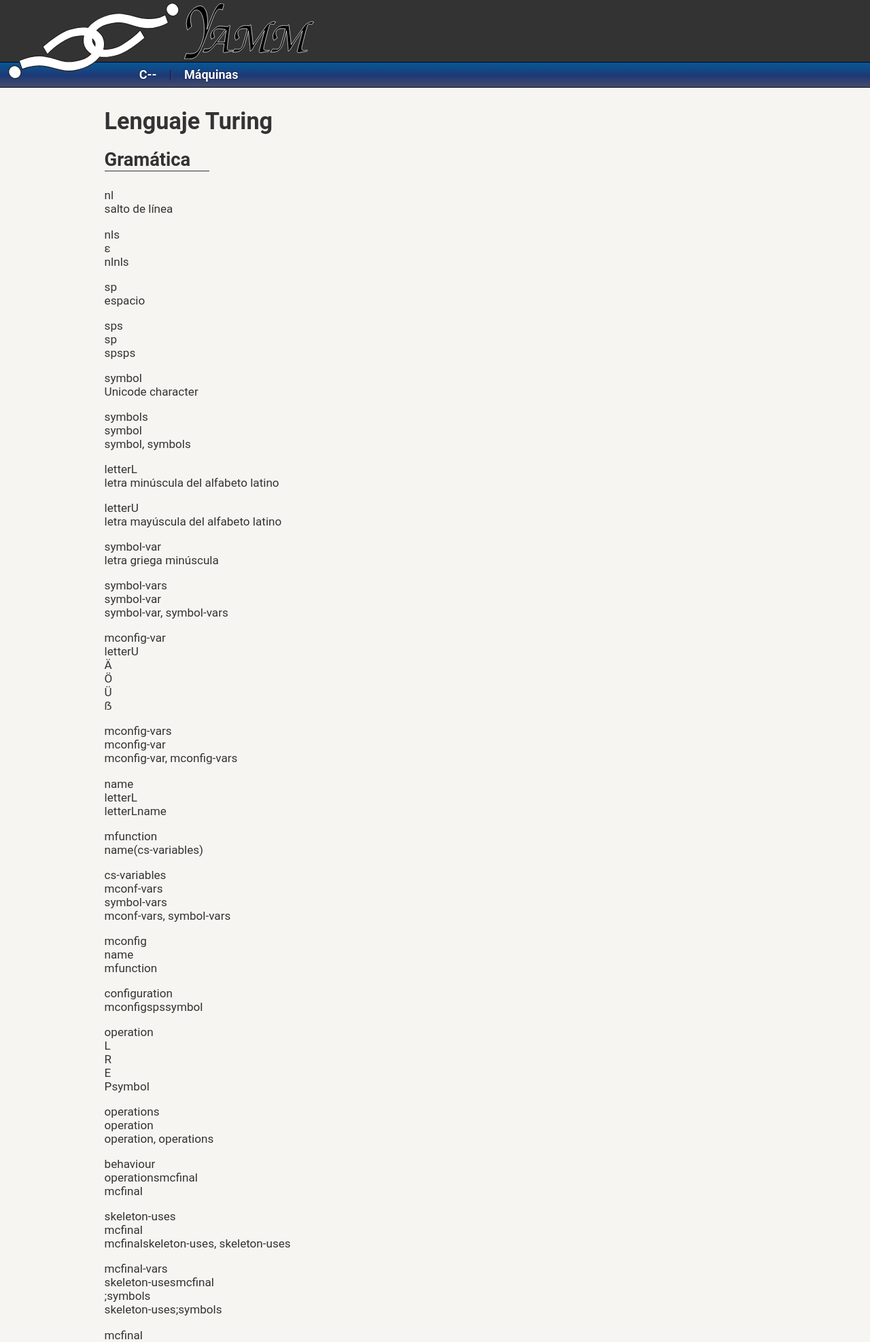
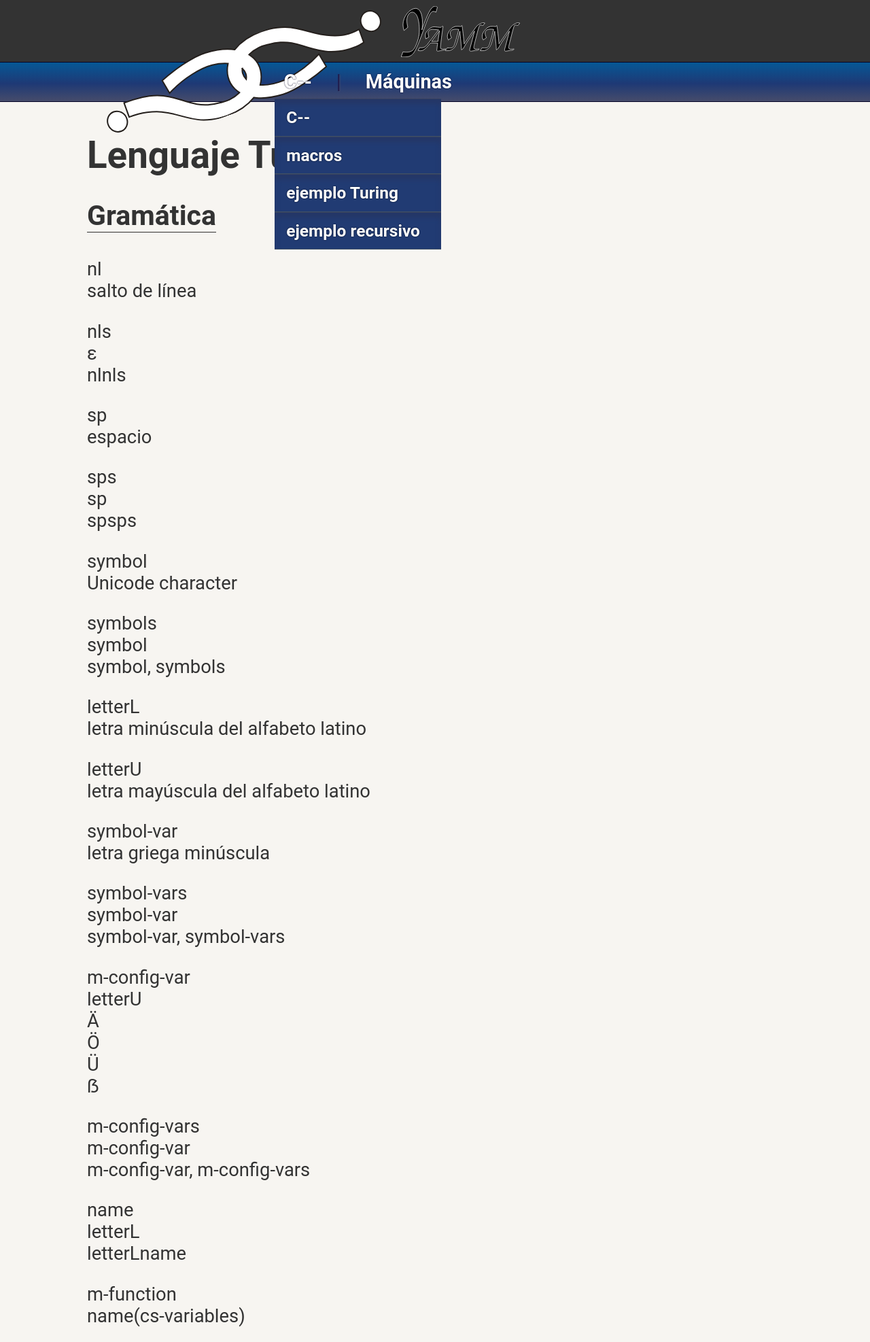
Before and after one commit to rjcordoba/yamm, a PHP site: page /tlenguaje.html in a window 1280 px wide; the page is wider, and only the part inside the window is pictured. Shown: the top 1974 px of that part at 68% size. Run offline with PHP 8.4, Linux system fonts and the light colour scheme.

Commit message:
16-01-20, desplegables.

```diff
--- a/css/general.css
+++ b/css/general.css
@@ -1,14 +1,11 @@
 html{
     background-color:#060813;
-    font-size:10px;
     --color-nav:#050427;
 }
 
 body{
-    margin:0;
-    padding:0;
     font-family: Roboto,Helvetica,Arial,sans-serif;
-    font-size:1.2em;
+    font-size:20px;
 	background-color:#f7f5f1;
 }
 
@@ -23,42 +20,41 @@ img{
     height:auto;
 }
 
+#cont-principal{
+	color:#333;
+}
+
 .anchura{
     max-width:1400px;
 	margin:0 auto;
 	box-sizing:border-box;
 }
 
-#cont-principal{
-	color:#333;
+body  > header{
+    background-color:#333;
+    padding:0.3em 2em 0;
 }
 
 header .anchura{
-    position:relative;
-    padding:0.3em 0.3% 0;
-}
-
-body  > header{
-    background-color:#333;
+	position:relative;
 }
 
 header img[src*="icono"]{
-    width:21%;
+    width:15em;
     transform: rotate(-20deg);
     position:absolute;
-    top:1.4em;
+    top:1.8em;
+	left:3em;
 }
 
 header img[src*="letras"]{
-    margin-left:21%;
+    margin-left:18.5em;
     width:15%;
 }
 
 body > nav{
     font-size:1em;
-	padding:0.4em 0;
 	color:#fff;
-    çlist-style:none;
     background: linear-gradient(to bottom, #065896 0%,#1e3975 54%,#464c6b 100%);
     border-style:solid;
     border-color:var(--color-nav);
@@ -71,17 +67,42 @@ body > nav a, body > nav a:visited{
 	color:#fff;
 }
 
-body > nav li:first-child{
-    margin-left:16%;
+body > nav > ul{
+    padding-left:14.5em;
 }
 
-body > nav li{
+body > nav > ul > li{
     display:inline-block;
-    padding:0;
+	position:relative;
+	padding:0.4em 0;
     text-shadow: 0px 0px 2px var(--color-nav);
 }
 
-body > nav li::before{
+body > nav li > ul{
+	position:absolute;
+	top:94%;
+	left:-0.55em;
+	/* display:none; */
+	background-color:#213b73;
+	font-size:0.85em;
+	width:10em;
+	color:#fff;
+	text-shadow: 0px 0px 2px #01091b;
+}
+
+body > nav li > ul li{
+	padding:0.5em 0.7em;
+	border-bottom:solid 1px #415165;
+	border-top:solid 1px #34405f;
+	box-shadow:inset 0 0.3em 0.3em 0 #253767;
+}
+
+body > nav li > ul li:hover{
+	background-color:#384c7f;
+	box-shadow:none;
+}
+
+body > nav >ul > li::before{
     content:"|";
     margin:0 1em;
     font-weight:normal;
@@ -142,17 +163,6 @@ body > footer{
     color:#8d928d;
 }
 
-@media (min-width:1400px){
-    body{
-		font-size:2em;
-    }
-	/*  body  > div:first-child > header{ */
-	/* padding-top:0.5%; */
-	/*  } */
-    header img[src*="icono"]{
-		top:1.98em;
-    }
-}
 
 @media (min-width:1100px) and (max-width:1399px){
     body{
--- a/css/macros.css
+++ b/css/macros.css
@@ -17,7 +17,7 @@ aside.aclarcn, aside.warning{
 	align-items:center;
 	font-size: 0.8em;
     line-height: 1.5;
-	border-left:solid 5px #e1e2e2;
+	border-left:solid 0.25em #e1e2e2;
 	padding:0.5em 0.8em;
 	margin:1.6em 0 4.5em;
 	background-color:rgb(225,226,226,0.18);
@@ -620,7 +620,7 @@ pre .flechita::before{
 
 .expansor .flechita::before{
 	position:relative;
-	bottom:0.1em;
+	bottom:0.15em;
 }
 
 .expansor .ppuntos .flechita::before{
--- a/css/tlenguaje.css
+++ b/css/tlenguaje.css
@@ -1,30 +1,3 @@
-#cont-principal{
-	/* font-size:0.83em; */
-	--textocolor:#333;
-	color:var(--textocolor);
-}
-
-#cont-principal main{
-	padding:1.7em 10% 8em 12%;
-}
-
-#cont-principal ul{
-	list-style:none;
-}
-
-#cont-principal h1{
-	padding-bottom:0.4em;
-	font-size:2em;
-}
-
-main h2{
-	margin:0.3em 0 0.6em;
-	padding-right:1em;
-	display:inline-block;
-	border-bottom:1px solid;
-	font-size:1.6em;
-}
-
 main h2#ej{
 	margin-top:1em;
 }
--- a/tlenguaje.html
+++ b/tlenguaje.html
@@ -24,7 +24,18 @@
     </header>
     <nav>
 	  <ul class="anchura">
-	    <li><a href="./clenguaje.html">C--</a></li><li><a href="./index.html">Máquinas</a></li>
+	    <li>
+		  <a href="./clenguaje.html">C--</a>
+		  <ul>
+			<li>C--</li>
+			<li>macros</li>
+			<li>ejemplo Turing</li>
+			<li>ejemplo recursivo</li>
+		  </ul>
+		</li>
+		<li>
+		  <a href="./index.html">Máquinas</a>
+		</li>
       </ul>
     </nav>
 	<div id="cont-principal" class="anchura">
@@ -96,7 +107,7 @@
 			  </ul>
 			</li>
 			<li>
-			  <div class="noterm">mconfig-var</div>
+			  <div class="noterm">m-config-var</div>
 			  <div class="flechag"></div>
 			  <ul>
 				<li><span class="noterm">letterU</span></li>
@@ -107,11 +118,11 @@
 			  </ul>
 			</li>
 			<li>
-			  <div class="noterm">mconfig-vars</div>
+			  <div class="noterm">m-config-vars</div>
 			  <div class="flechag"></div>
 			  <ul>
-				<li><span class="noterm">mconfig-var</span></li>
-				<li><span class="noterm">mconfig-var</span><span class="term">, </span><span class="noterm">mconfig-vars</span></li>
+				<li><span class="noterm">m-config-var</span></li>
+				<li><span class="noterm">m-config-var</span><span class="term">, </span><span class="noterm">m-config-vars</span></li>
 			  </ul>
 			</li>
 			<li>
@@ -123,7 +134,7 @@
 			  </ul>
 			</li>
 			<li>
-			  <div class="noterm">mfunction</div>
+			  <div class="noterm">m-function</div>
 			  <div class="flechag"></div>
 			  <div><span class="noterm">name</span><span class="term">(</span><span class="noterm">cs-variables</span><span class="term">)</span></div>
 			</li>
@@ -137,17 +148,17 @@
 			  </ul>
 			</li>
 			<li>
-			  <div class="noterm">mconfig</div>
+			  <div class="noterm">m-config</div>
 			  <div class="flechag"></div>
 			  <ul>
 				<li><span class="noterm">name</span></li>
-				<li><span class="noterm">mfunction</span></li>
+				<li><span class="noterm">m-function</span></li>
 			  </ul>
 			</li>
 			<li>
 			  <div class="noterm">configuration</div>
 			  <div class="flechag"></div>
-			  <div><span class="noterm">mconfig</span><span class="noterm">sps</span><span class="noterm">symbol</span></div>
+			  <div><span class="noterm">m-config</span><span class="noterm">sps</span><span class="noterm">symbol</span></div>
 			</li>
 			<li>
 			  <div class="noterm">operation</div>
@@ -218,7 +229,7 @@
 			  <div class="flechag"></div>
 			  <ul>
 				<li><span class="noterm">configuration</span><span class="noterm">behaviour</span></li>
-				<li><span class="noterm">mconfig</span><span class="noterm">nls</span><span class="term">{</span><span class="noterm">nl</span><span class="noterm">nls</span><span class="noterm">symb-behav</span>
+				<li><span class="noterm">m-config</span><span class="noterm">nls</span><span class="term">{</span><span class="noterm">nl</span><span class="noterm">nls</span><span class="noterm">symb-behav</span>
 				  <span class="noterm">nls</span><span class="term">}</span>
 				</li>
 			  </ul>
@@ -247,48 +258,20 @@
 			<p>| ‒ alternativas entre entidades.</p>
 		  </aside>
 		</div>
-		<!-- <div id="gram_cont"> -->
-		<!--   <ul id="gramar"> -->
-		<!-- 	<li><span class="cabecera">table-inst</span>configuration behaviour | mconfig nl* <em>{</em> nl+ (sp+ symbol behaviour)* nl* <em>}</em></li> -->
-
-
-		<!-- 	<li><span class="cabecera">mcfinal</span>nombre | nombre<em>(</em>mcfinal-vars<em>)</em></li> -->
-		<!-- 	<li><span class="cabecera">mcfinal-vars</span>skeleton-uses | <em>;</em>symbols | skeleton-uses<em>;</em> symbols</li> -->
-		<!-- 	<li><span class="cabecera">skeleton-uses</span>mcfinal | mcfinal<em>,</em> skeleton-uses</li> -->
-
-
-		<!-- 	<\!-- <li><span class="cabecera">symbol-vars</span>symbol-var | symbol-var<em>,</em> symbol-vars</li> -\-> -->
-		<!-- 	<\!-- <li><span class="cabecera">mconf-vars</span>mconf-vars | mconf-vars<em>,</em> mconf-vars</li> -\-> -->
-		<!-- 	<\!-- <li><span class="cabecera">cs-variables</span>mconf-vars | symbol-vars | mconf-vars<em>,</em> symbol-vars</li> -\-> -->
-		<!-- 	<\!-- <li><span class="cabecera">symbol-var</span><em class="expl">letra griega minúscula</em></li> -\-> -->
-		<!-- 	<\!-- <li><span class="cabecera">mconfig-var</span>[<em>A-Z</em>] | <em>Ä</em> | <em>Ö</em> | <em>Ü</em> | <em>ẞ</em></li> -\-> -->
-		<!-- 	<\!-- <li><span class="cabecera">mfunction</span>name<em>(</em>cs-variables<em>)</em></li> -\-> -->
-		<!-- 	<\!-- <li><span class="cabecera">mconfig</span>name | mfunction</li> -\-> -->
-		<!-- 	<\!-- <li><span class="cabecera">operation</span><em>L</em> | <em>R</em> | <em>E</em> | <em>P</em>symbol</li> -\-> -->
-		<!-- 	<\!-- <li><span class="cabecera">configuration</span>mconfig symbol</li> -\-> -->
-		<!-- 	<\!-- <li><span class="cabecera">symbols</span>symbol | symbol<em>,</em> symbols</li> -\-> -->
-		<!-- 	<\!-- <li><span class="cabecera">behaviour</span>operations mcfinal | mcfinal</li> -\-> -->
-		<!-- 	<\!-- <li><span class="cabecera">operations</span>operation | operation<em>,</em> operations</li> -\-> -->
-		<!-- 	<\!-- <li><span class="cabecera">comentario</span><em>;</em><em class="expl">cualquier cosa</em></li> -\-> -->
-		<!-- 	<\!-- <li><span class="cabecera">table</span>table-inst*</li> -\-> -->
-		<!-- 	<\!-- <li><span class="cabecera">nl</span>salto de línea</li> -\-> -->
-		<!-- 	<\!-- <li><span class="cabecera">sp</span>espacio</li> -\-> -->
-		<!--   </ul> -->
-		<!-- </div> -->
 		<aside class="gram_ac">
 		  <p>
-			<em>symbol-var</em> puede ser una letra griega o su nombre, p. ej. &alpha; o alfa. Si se escribe el nombre se traduce a su símbolo.
+			<span class="noterm">symbol-var</span> puede ser una letra griega minúscula o su nombre, (p. ej. &alpha; o alfa). Si se escribe el nombre se traduce a su símbolo.
 		  </p>
 		  <p>
-			<em>mconfig-var</em> es representado por una única letra mayúscula.
+			<span class="noterm">m-config-var</span> es representado por una única letra mayúscula.
 		  </p>
-		  <p>La llave de apertura no debe preceder nada en la misma línea. Si ocupa una línea por si misma no puede tener espacios antes.</p>
-		  <p>La llave de cierre debe ocupar una línea por si misma, sin espacios antes.</p>
+		  <p>La llave de apertura no debe preceder nada en la misma línea. Si ocupa una línea por sí misma no puede tener espacios antes.</p>
+		  <p>La llave de cierre debe ocupar una línea por sí misma, sin espacios delante.</p>
 		  <p>Un comentario debe empezar la línea, sin espacios delante.</p>
 		</aside>
 		<h2>Símbolos</h2>
-		<p>Puede ser cualquier gráfico individual que se pueda representar con un codepoint unicode; en el caso de las letras griegas
-		  se puede usar su nombre.<br>Además se pueden usar los siguientes strings:</p>
+		<p>Puede ser cualquier símbolo que se pueda representar con un codepoint Unicode; en el caso de las letras griegas
+		  se puede usar su nombre. Además se pueden usar:</p>
 		<dl>
 		  <dt>Any</dt>
 		  <dd>Cualquier símbolo leído por la máquina.</dd>
@@ -296,20 +279,20 @@
 		  <dd>Ningún símbolo.</dd>
 		  <dt>...</dt>
 		  <dd>Cualquier símbolo o no símbolo.</dd>
-		  <dt>not <span>s</span></dt>
-		  <dd>Cualquier símbolo menos <span>s</span></dd>
-		  <dt>not <span>s<sub>1</sub></span> nor <span>s<sub>2</sub></span></dt>
-		  <dd>Cualquier símbolo menos <span>s<sub>1</sub></span> o <span>s<sub>2</sub></span></dd>
+		  <dt>not <span class="noterm">symbol</span></dt>
+		  <dd>Cualquier símbolo menos <span class="noterm">symbol</span></dd>
+		  <dt>not <span class="noterm">symbol<sub>1</sub></span> nor <span class="noterm">symbol<sub>2</sub></span></dt>
+		  <dd>Cualquier símbolo menos <span class="noterm">symbol<sub>1</sub></span> o <span class="noterm">symbol<sub>2</sub></span></dd>
 		  <dt>::</dt>
 		  <dd>Se considera un solo símbolo.</dd>
 		  <dt>sw</dt>
 		  <dd>Se sustituye por el símbolo &#x0259;.</dd>
 		  <dt>0 o 1 precedido por -</dt>
-		  <dd>El número con una barra encima.</dd>
+		  <dd>El símbolo con una barra encima.</dd>
 		</dl>
 		<aside class="gram_ac">
 		  <p>
-			Si se usa una letra griega antes de behaviour que no aparezca como variable en la m-function, esa letra representa cualquier simbolo
+			Si se usa una letra griega antes de <span class="noterm">behaviour</span> que no aparezca como variable en la <span class="noterm">m-function</span>, esa letra representa cualquier símbolo
 			que se lea (ejemplo abajo).
 		  </p>
 		</aside>
@@ -322,78 +305,91 @@
 		  <dd>La máquina pasa a leer el símbolo de la izquierda del que lee actualmente.</dd>
 		  <dt>E</dt>
 		  <dd>Se borra el símbolo de la posición leída.</dd>
-		  <dt>P<span id="sprint">s</span></dt>
-		  <dd>Se imprime en la posición actual el símbolo <span>s</span>.</dd>
+		  <dt>P<span class="noterm">symbol</span></dt>
+		  <dd>Se imprime en la posición actual el símbolo <span class="noterm">symbol</span>.</dd>
 		</dl>
 		<h2>Nombres m-configurations</h2>
 		<p>Los nombres deben estar formados por caracteres del alfabeto español o guiones, empezanado por una letra minúscula. Adicionalmente
 		  pueden acabar con cualquier número de comillas simples, seguidas a su vez de cualquier número de dígitos.</p>
 		<h2 id="ej">Ejemplos</h2>
 		<ul id="ejtrozos">
-		  <li><pre>b    None    P0, R    c</pre>
-			<p>En la m-configuration si no hay ningún símbolo en la posición actual se imprime «0» y se pasa a leer la posición de la derecha de la actual;
-			la siguiente m-configuration será «c».</p>
+		  <li>
+			<pre><code>b    None    P0, R    c</code></pre>
+			<div>
+			  En la m-configuration si no hay ningún símbolo en la posición actual se imprime «0» y se pasa a leer la posición de la derecha de la actual;
+			  la siguiente m-configuration será «c».
+			</div>
 		  </li>
-		  <li><pre>b
+		  <li>
+			<pre><code>b
 {
     None    P0       b
     0    R, R, P1    b
     1    R, R, P0    b
-}</pre>
-			<p>
-			  En la m-configuration b:<br>
-			  -Si no hay símbolo en la posición actual se imprime «1» y pasa a la m-configuration b.<br>
--Si se lee «0» desplaza el lector dos posiciones a la derecha, imprime «1» y pasa a la m-configuration b.<br>
--Si se lee «1» desplaza el lector dos posiciones a la derecha, imprime «0» y pasa a la m-configuration b.
-			</p>
+}</code></pre>
+			<div>En la m-configuration b:
+			  <ul>
+				<li>Si no hay símbolo en la posición actual se imprime «1» y pasa a la m-configuration b.</li>
+				<li>Si se lee «0» desplaza el lector dos posiciones a la derecha, imprime «1» y pasa a la m-configuration b.</li>
+				<li>Si se lee «1» desplaza el lector dos posiciones a la derecha, imprime «0» y pasa a la m-configuration b.</li>
+			  </ul>
+			</div>
 		  </li>
-		  <li><pre>f(C, B, alfa){
+		  <li>
+			<pre><code>f(C, B, alfa){
     sw    L    f1(C, B, alfa)
     not alfa    L    f(C, B, alfa)
-}</pre>
-	<p>Definición de skeleton.</p>
-	  </li>
-	  <li><pre class="mal">
- c1(C)    beta    pe(C, beta)
-			</pre>
-			<p><span class="error">Error</span><br>
-			La m-configuration inicial no debe estar precedida por ningún espacio.</p>
+}</code></pre>
+			<div>Definición de un skeleton.</div>
 		  </li>
-		  <li><pre>
-c1(C)    beta    pe(C, beta)</pre>
-			<p>Ejemplo anterior corregido.<br>En la m-configuration c1(C) lee cualquier símbolo y pasa a la mconfiguration pe(C, beta), donde beta es cualquier símbolo leído en el
-			 momento de cambiar de m-configuration.</p>
+		  <li>
+			<pre class="mal"><code>c1(C)    beta    pe(C, beta)</code></pre>
+			<div>
+			  <span class="error">Error</span><br>
+			  La m-configuration inicial no debe estar precedida por ningún espacio.
+			</div>
 		  </li>
-		  <li><pre class="mal">
-cp2(C, A, gamma)
+		  <li>
+			<pre><code>c1(C)    beta    pe(C, beta)</code></pre>
+			<div>
+			  Ejemplo anterior corregido.<br>En la m-configuration c1(C) lee cualquier símbolo y pasa a la m-configuration pe(C, beta), donde beta es cualquier símbolo leído en el
+			  momento de cambiar de m-configuration.
+			</div>
+		  </li>
+		  <li>
+			<pre class="mal"><code>cp2(C, A, gamma)
  {
 gamma    C
 not gamma    A
-}</pre>
-	<p><span class="error">Error</span><br>
-		  La llave de apertura que ocupa una línea no debe tener espacios antes.<br>
-     		Las líneas que comienzan con un símbolo deben empezar con algún espacio.</p>
+}</code></pre>
+			<div><span class="error">Error</span><br>
+			  La llave de apertura que ocupa una línea no debe tener espacios antes.<br>
+     		  Las líneas que comienzan con un símbolo deben empezar con algún espacio.
+			</div>
 		  </li>
-		  <li><pre>
-cp2(C, A, gamma)
+		  <li>
+			<pre><code>cp2(C, A, gamma)
 {
     gamma    C
     not gamma    A
-}</pre>
-	<p>Ejemplo anterior corregido.</p>
-	  </li>
-	   <li><pre class="mal">
-cr(B, alfa)    cr(cr(B, alfa), re(B, a, alfa), alfa)</pre>
-    <p><span class="error">Error</span><br>
-			 Debe haber algún símbolo.</p>
-	    </li>
-	    <li><pre>
-cr(B, alfa)    ...    cr(cr(B, alfa), re(B, a, alfa), alfa)</pre>
-			  <p>Ejemplo anterior corregido.<br>
-			  Pasa de una m-configuration a otra con cualquier símbolo y sin símbolo.</p>
-</li>
+}</code></pre>
+			<div>Ejemplo anterior corregido.</div>
+		  </li>
+		  <li>
+			<pre class="mal"><code>cr(B, alfa)    cr(cr(B, alfa), re(B, a, alfa), alfa)</code></pre>
+			<div>
+			  <span class="error">Error</span><br>
+			  Debe haber algún símbolo.
+			</div>
+	      </li>
+	      <li>
+			<pre><code>cr(B, alfa)    ...    cr(cr(B, alfa), re(B, a, alfa), alfa)</code></pre>
+			<div>
+			  Ejemplo anterior corregido.<br>
+			  Pasa de una m-configuration a otra con cualquier símbolo y sin símbolo.
+			</div>
+		  </li>
 		</ul>
-<a href="./maqc.html">Máquina ejecutora de C--</a>
 	  </main><!--***********************-->
 	</div>
     <footer>
```
Also changed, not shown: other parts of css/tlenguaje.css (+27 -11 lines).
